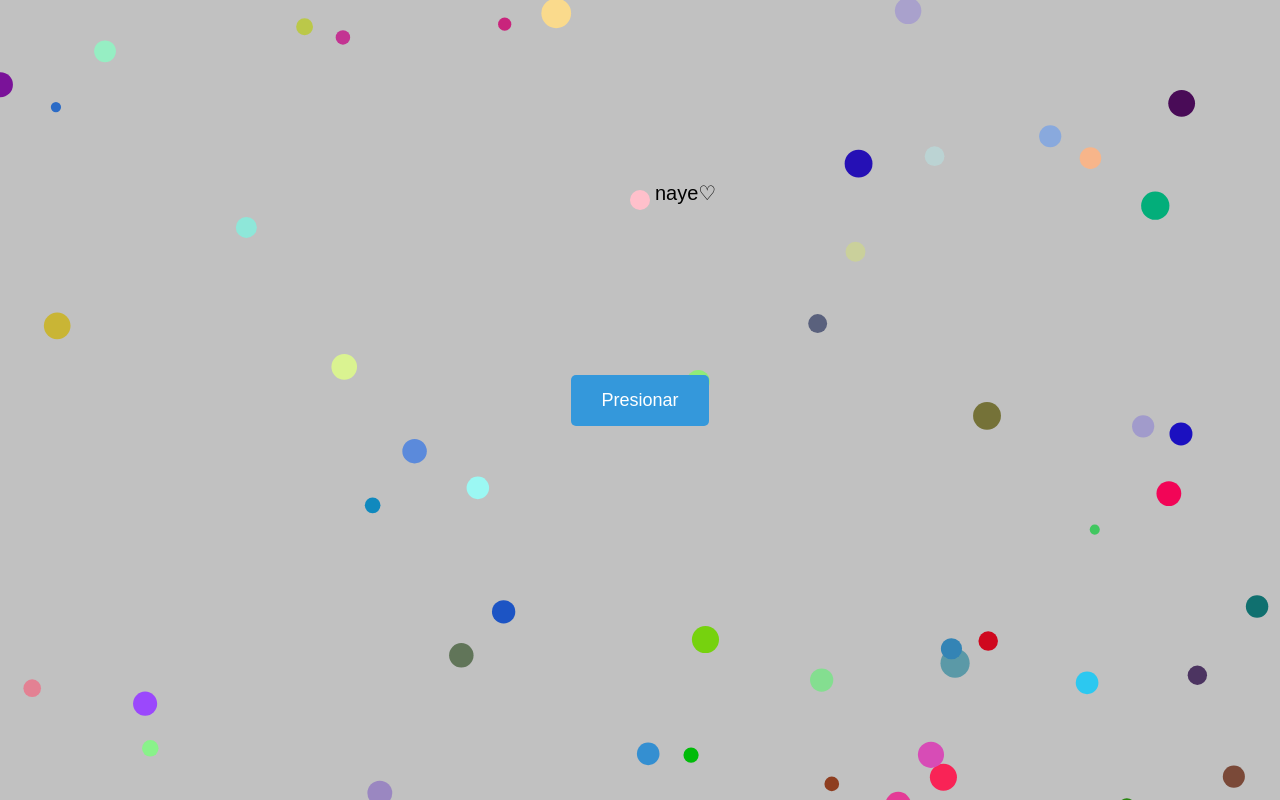
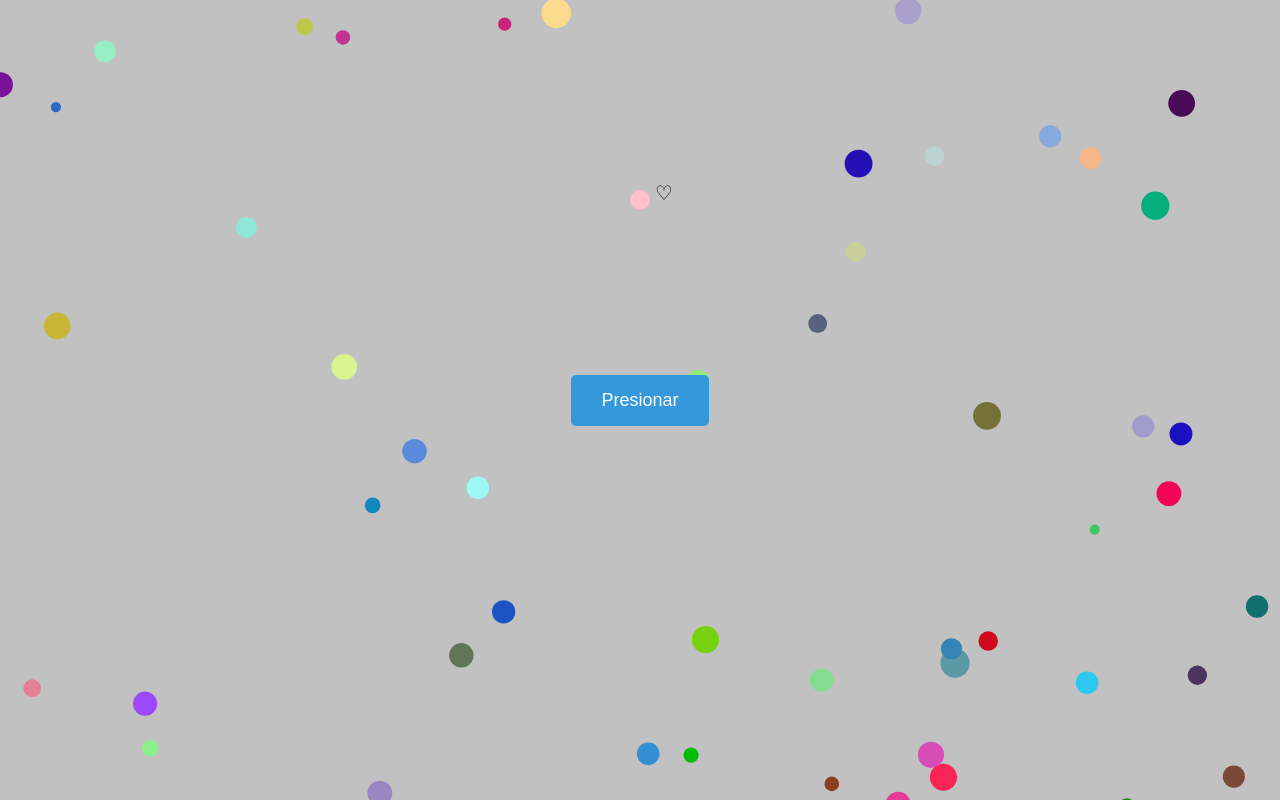
Before and after one commit to Xavimaxingo/Para_tu, a plain HTML site: page index.html in a window 1280 px wide. Drawn offline with Linux system fonts and the light colour scheme.

Commit message:
index.html

```diff
--- a/index.html
+++ b/index.html
@@ -101,7 +101,7 @@
 
             ctx.font = '20px Arial';
             ctx.fillStyle = 'black';
-            ctx.fillText('naye♡  ', canvas.width / 2 + 15, canvas.height / 4);
+            ctx.fillText('♡  ', canvas.width / 2 + 15, canvas.height / 4);
         }
 
         function drawRandomDots() {
```
